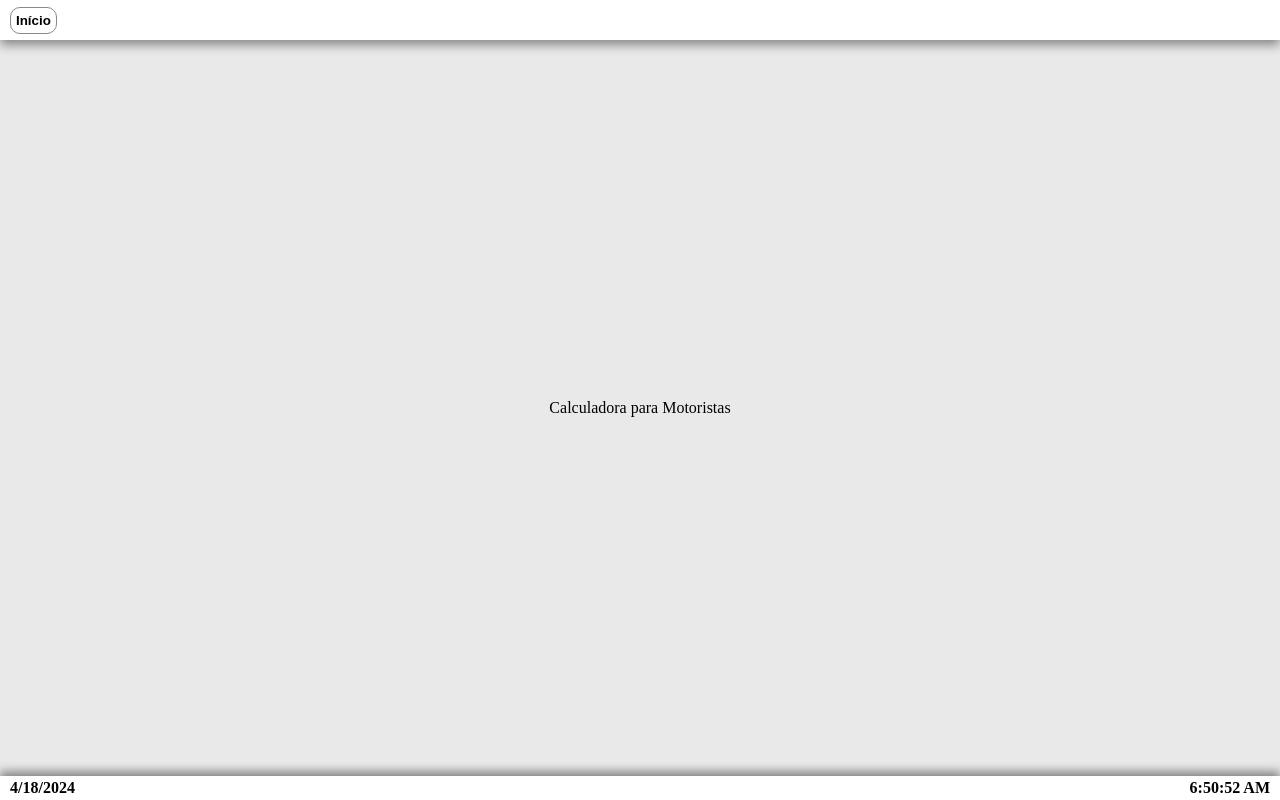
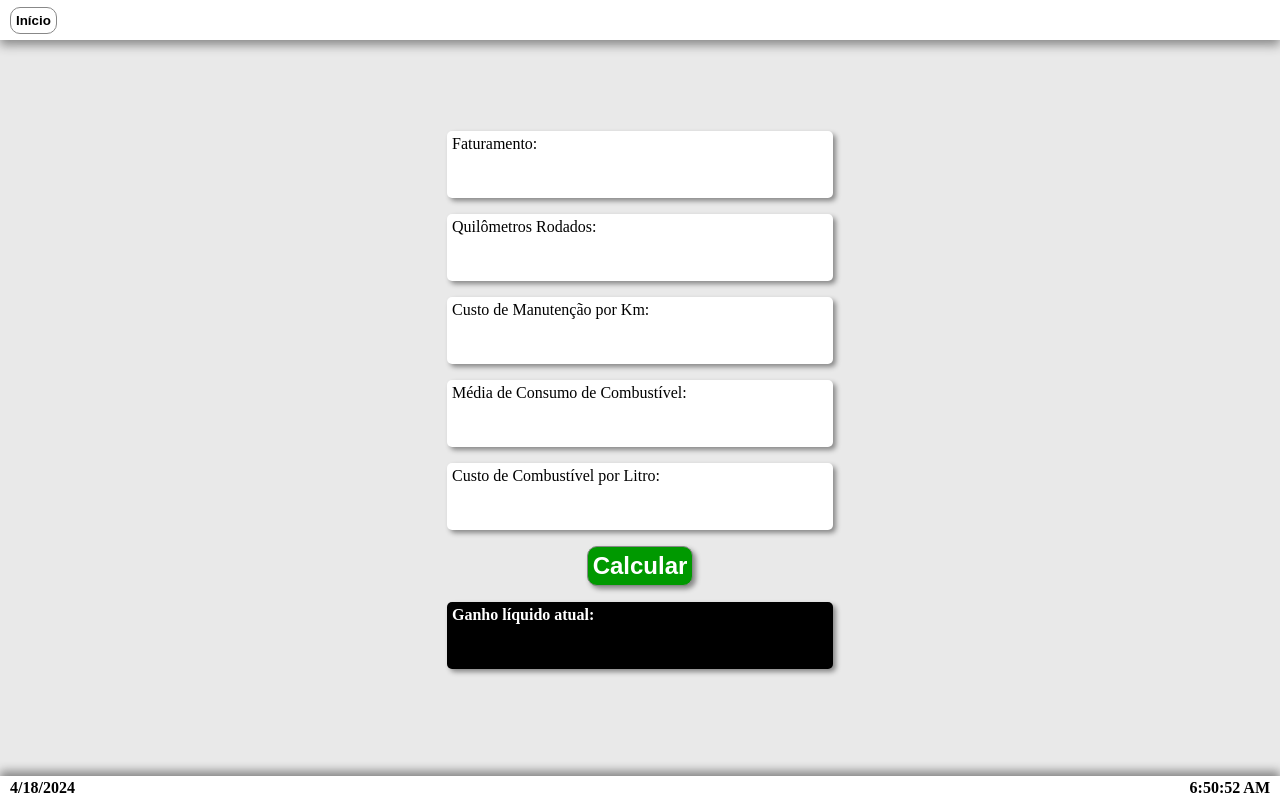
Before and after one commit to JezielBraga/portifolio, a plain HTML site: page index.html in a window 1280 px wide. Both pictures are taken after a click on the element "Calculadora para Motoristas". Drawn offline with Linux system fonts and the light colour scheme.

Commit message:
:sparkles: Create the 'Calculadora para Motoristas' content.

```diff
--- a/index.html
+++ b/index.html
@@ -26,7 +26,37 @@
 
         <!-- ********* CALCULADORA DRIVER CONTENT ********** -->
         <section id="calcDriver" class="content">
-            <span>Calculadora para Motoristas</span>
+            <div class="field">
+                <label for="fatur">Faturamento:</label>
+                <input type="text" class="money" id="fatur">
+            </div>
+
+            <div class="field">
+                <label for="totalKm">Quilômetros Rodados:</label>
+                <input type="text" class="" id="totalKm">
+            </div>
+
+            <div class="field">
+                <label for="custoManut">Custo de Manutenção por Km:</label>
+                <input type="text" class="money" id="custoManut">
+            </div>
+
+            <div class="field">
+                <label for="mediaCons">Média de Consumo de Combustível:</label>
+                <input type="text" class="" id="mediaCons">
+            </div>
+
+            <div class="field">
+                <label for="custoCombus">Custo de Combustível por Litro:</label>
+                <input type="text" class="" id="custoCombus">
+            </div>
+
+            <button id="calcButton">Calcular</button>
+
+            <div class="field result">
+                <label for="result">Ganho líquido atual:</label>
+                <input type="text" class="money" id="result" readonly>
+            </div>
         </section>
     </main>
 
@@ -36,6 +66,7 @@
 
     <script src="scripts/base.js"></script>
     <script src="scripts/navigation.js"></script>
+    <script src="scripts/calcDriver.js"></script>
 </body>
 
 </html>
--- /dev/null
+++ b/scripts/calcDriver.js
@@ -0,0 +1,44 @@
+function getValues() {
+    return [
+        document.querySelector("#fatur").value,
+        document.querySelector("#totalKm").value,
+        document.querySelector("#custoManut").value,
+        document.querySelector("#mediaCons").value,
+        document.querySelector("#custoCombus").value,
+    ]
+}
+
+function toNumber(value) {
+    return parseFloat(value.replace(",", "."));
+};
+
+function calc() {
+    let [
+        fatur,
+        totalKm,
+        custoManut,
+        mediaCons,
+        custoCombus
+    ] = getValues();
+
+    const custoTotalManut =
+        toNumber(totalKm)
+        *
+        toNumber(custoManut);
+
+    const custoTotalCombus =
+        toNumber(totalKm)
+        /
+        toNumber(mediaCons)
+        *
+        toNumber(custoCombus);
+
+    toNumber(fatur) - custoTotalManut - custoTotalCombus
+        ? document.querySelector("#result").value =
+        (toNumber(fatur) - custoTotalManut - custoTotalCombus)
+            .toLocaleString("pt-BR", { style: "currency", currency: "BRL" })
+        : alert("Impossível Calcular!");
+};
+
+document.querySelector("#calcButton")
+    .addEventListener("click", calc);
--- a/styles/base.css
+++ b/styles/base.css
@@ -8,6 +8,7 @@ header {
 }
 
 footer {
+    min-height:20px;
     display: flex;
     justify-content: space-between;
     align-items: center;
--- a/styles/calcDriver.css
+++ b/styles/calcDriver.css
@@ -0,0 +1,45 @@
+#calcDriver {
+    /* display: flex */
+    flex-direction: column;
+}
+
+.field {
+    display: flex;
+    flex-direction: column;
+    background-color: #fff;
+    padding: 5px;
+    border-radius: 5px;
+    box-shadow: 3px 3px 5px #888;
+    margin-bottom: 1rem;
+}
+
+#calcDriver label {
+    margin-bottom: .5rem;
+}
+
+#calcDriver input {
+    font-size: 1.8rem;
+    text-align: right;
+    background-color: transparent;
+    border: none;
+    outline: none;
+}
+
+#calcDriver button{
+    font-size: 1.5rem;
+    color: #fff;
+    width: max-content;
+    background-color: #090;
+    box-shadow: 3px 3px 5px #888;
+    margin: auto auto 1rem;
+}
+
+.result {
+    color: #fff;
+    font-weight: bold;
+    background-color: #000;
+}
+
+.result input {
+    color: #fff;
+}
```
